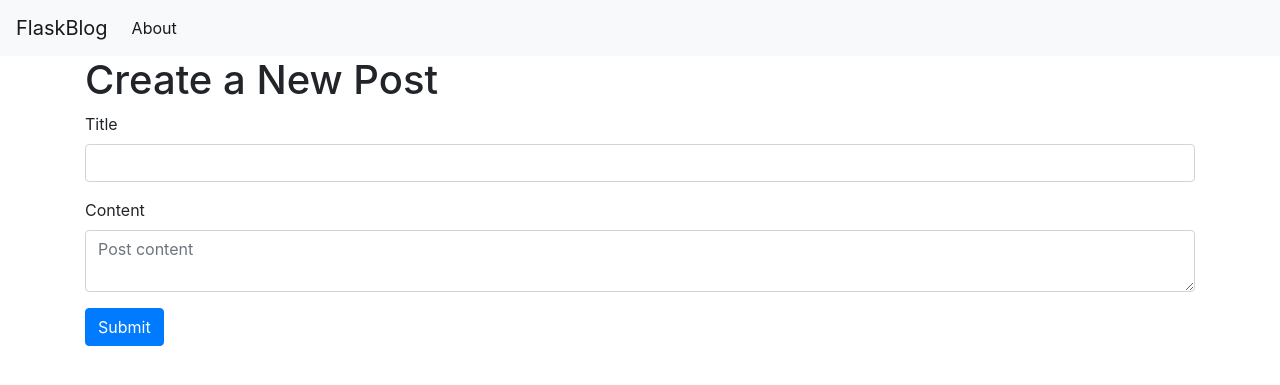
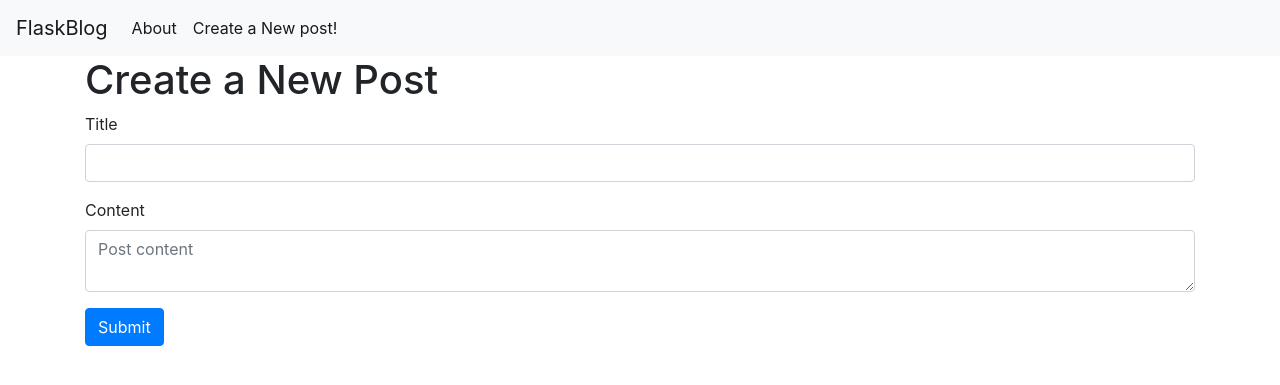
Before and after one commit to KenPhetmany/KenPhetmany-Python_FlaskTodo, a Flask app: page /create in a window 1280 px wide. Shown: the top 385 px of the page. Run offline with Flask 2, Linux system fonts and the light colour scheme; some libraries are stand-ins or nearby versions.

Commit message:
Added link for create

```diff
--- a/todo_app/templates/base.html
+++ b/todo_app/templates/base.html
@@ -21,6 +21,9 @@
             <li class="nav-item active">
                 <a class="nav-link" href="#">About</a>
             </li>
+            <li class="nav-item active" >
+              <a class="nav-link" href="{{url_for('create')}}">Create a New post!</a>
+            </li>
             </ul>
         </div>
     </nav>
--- a/todo_app/templates/create.html
+++ b/todo_app/templates/create.html
@@ -6,7 +6,7 @@
 <form method="post">
     <div class="form-group">
         <label for="title">Title</label>
-        <input type="text" name="title" class="form-control" value="{{ request.form['title'] }}"></input>
+        <input type="text" name="title" class="form-control" value="{{ request.form['title'] }}"/>
     </div>
     <div class="form-group">
         <label for="content">Content</label>
```
